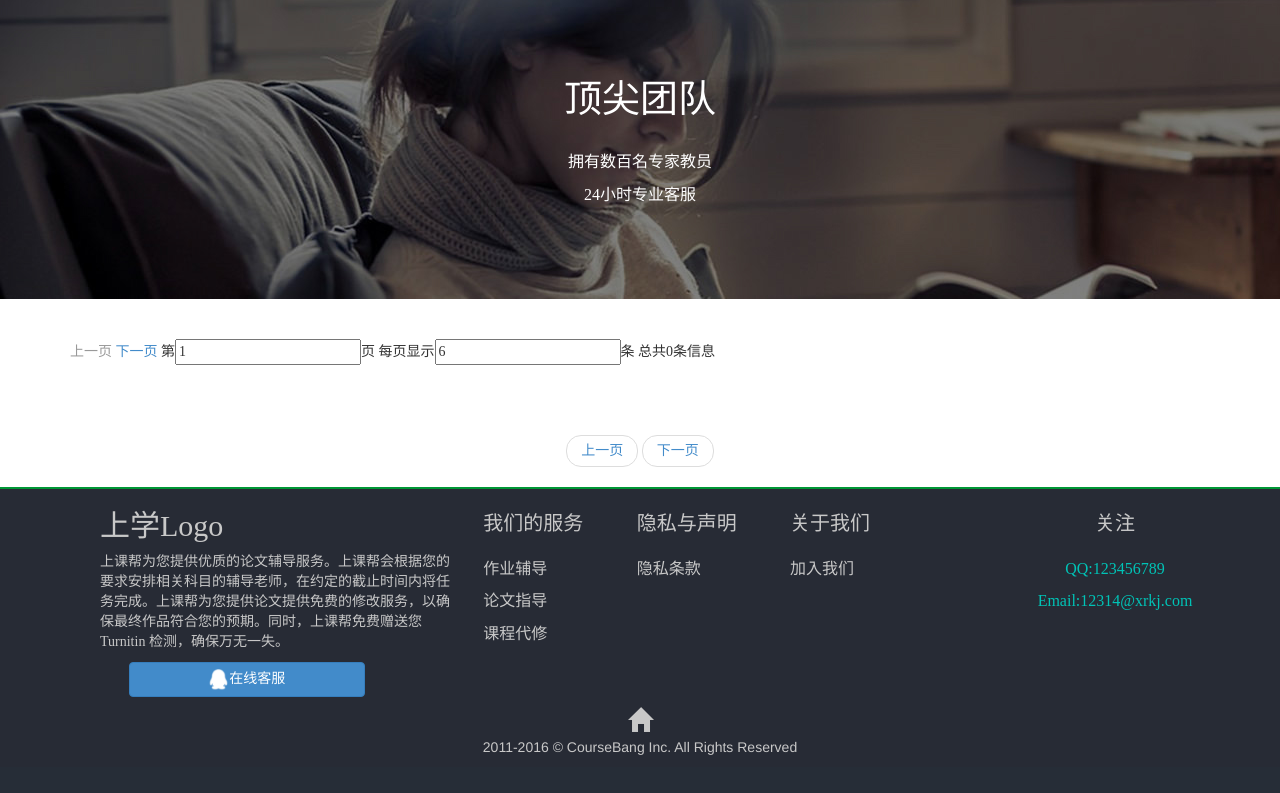
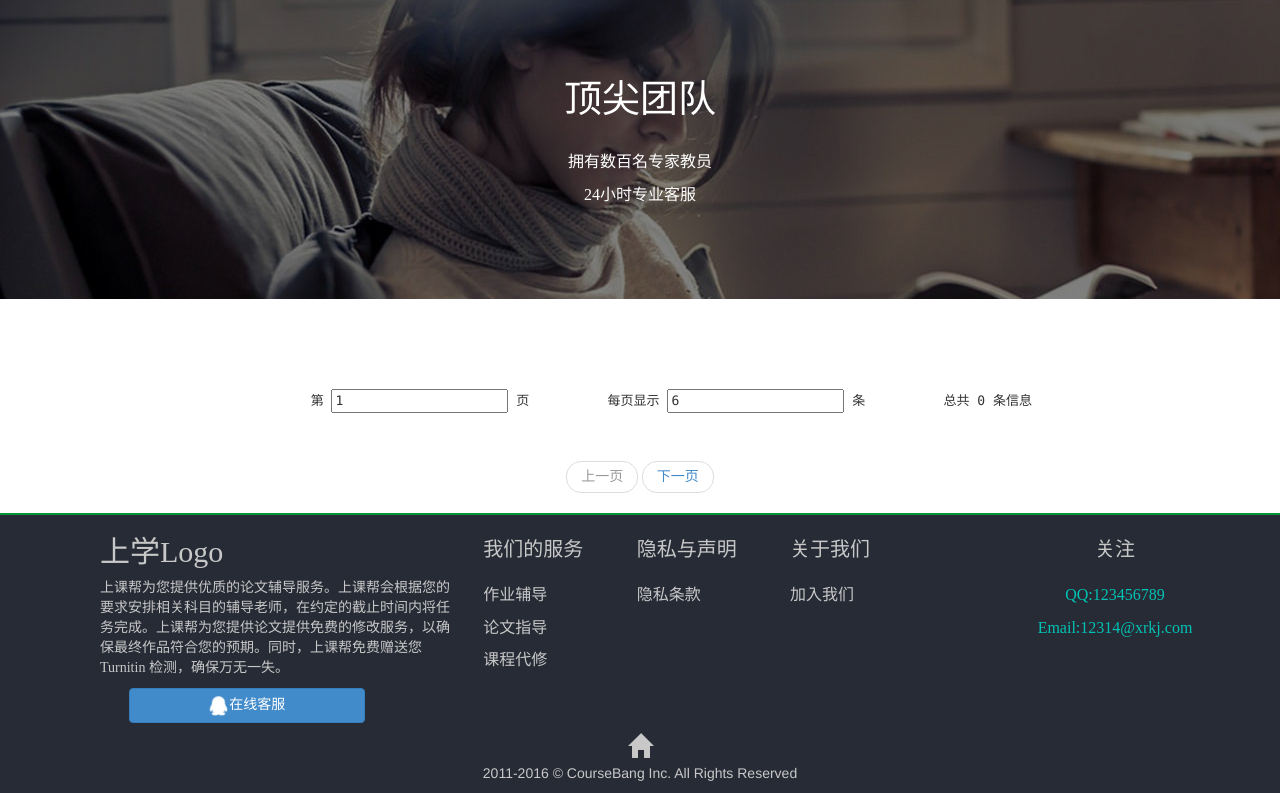
Before and after one commit to VHero/go, a PHP site: page /goapi/teacher/index.html in a window 1280 px wide. Shown: the part 51-844 px from the top of the page. Before the commit the page ends 806 px from the top, so only its background shows below. Run offline with PHP 8.4, Linux system fonts and the light colour scheme; data that the repository does not hold is empty.

Commit message:
导师分页完成

```diff
--- a/css/style.css
+++ b/css/style.css
@@ -426,3 +426,12 @@ footer .qq{
     margin-left: 0.4rem;
 
 }
+
+
+
+/*分页信息*/
+.piginationMessage{
+    text-align: center;
+    background: white;
+    border: 0px solid rebeccapurple;
+}
--- a/teacher/index.html
+++ b/teacher/index.html
@@ -62,59 +62,24 @@
         <div class="row"  id="teacher0">
 
 
-            <div class="col-sm-6 col-md-4">
-                <div class="thumbnail teacher-item">
 
+        </div>
 
-
-
-
-                    <!--<img src="../image/Picture1.png" alt="" class="img-circle teacher-item-avartar">-->
-                    <!--<div class="caption">-->
-                        <!--<p class="teacher-item-name">-->
-                            <!--姓名:-->
-                            <!--<span>Casper</span>-->
-                        <!--</p>-->
-                        <!--<p class="teacher-item-skill">-->
-                            <!--擅长领域:-->
-                            <!--<span class="speciality"></span>-->
-
-                        <!--</p>-->
-                        <!--<p class="teacher-item-description">自我介绍:-->
-                            <!--<span class="introduce">I graduated from the University of Rochester in marketing master degree. I used to be an intern in Booz&Company and I helped more than 50 students on their business related projects.</span>-->
-                        <!--</p>-->
-                        <!--<p class="teacher-item-school">-->
-                            <!--背景:-->
-                        <!--<span class="educationbg">I graduated from the University of Rochester in marketing master degree. I used to be an intern in Booz&Company and I helped more than 50 students on their business related projects.</span>-->
-                        <!--</p>-->
-                        <!--<p class="teacher-item-score clearfix">-->
-                            <!--评分:-->
-                            <!--<strong class="pull-right"><span class="get-score">4.9</span>/ <span class="all-score">5.0</span></strong>-->
-                        <!--</p>-->
-                    <!--</div>-->
-
-
-
-                </div>
-            </div>
-        </div>
-        <p>
-            <a href="#" id="prevPage">上一页</a>
-            <a href="#" id="nextPage">下一页</a>
-            第<input type="text" value="1" id="currentPage">页
-            每页显示<input type="text" value="20" id="pageSize">条
-            总共<span id="totalCount"></span>条信息
-        </p>
     </div>
 </section>
 
 
 
 <div class="container">
+
+    <pre class="piginationMessage">
+        第 <input type="text" value="1" id="currentPage"> 页          每页显示 <input type="text" value="20" id="pageSize"> 条          总共 <span id="totalCount"></span> 条信息
+    </pre>
+
     <nav class="teacher-pagination">
         <ul class="pager">
-            <li><a href="#">上一页</a></li>
-            <li><a href="#">下一页</a></li>
+            <li><a href="#" id="prevPage">上一页</a></li>
+            <li><a href="#" id="nextPage">下一页</a></li>
         </ul>
     </nav>
 </div>
```
Also changed, not shown: teacher/teacher.js (+24 -7 lines).
